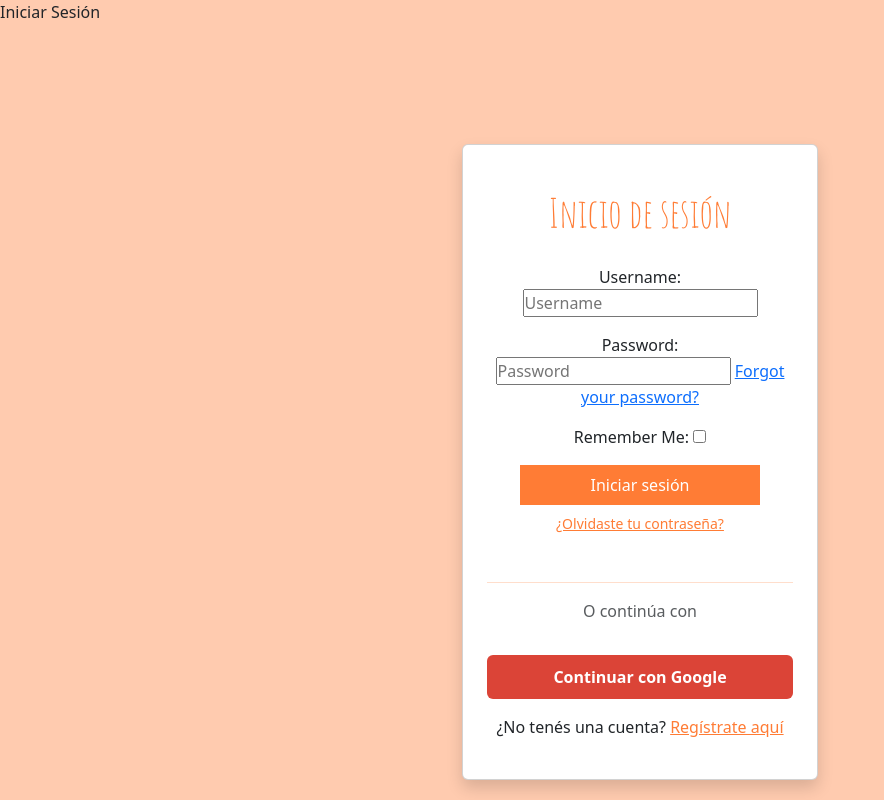
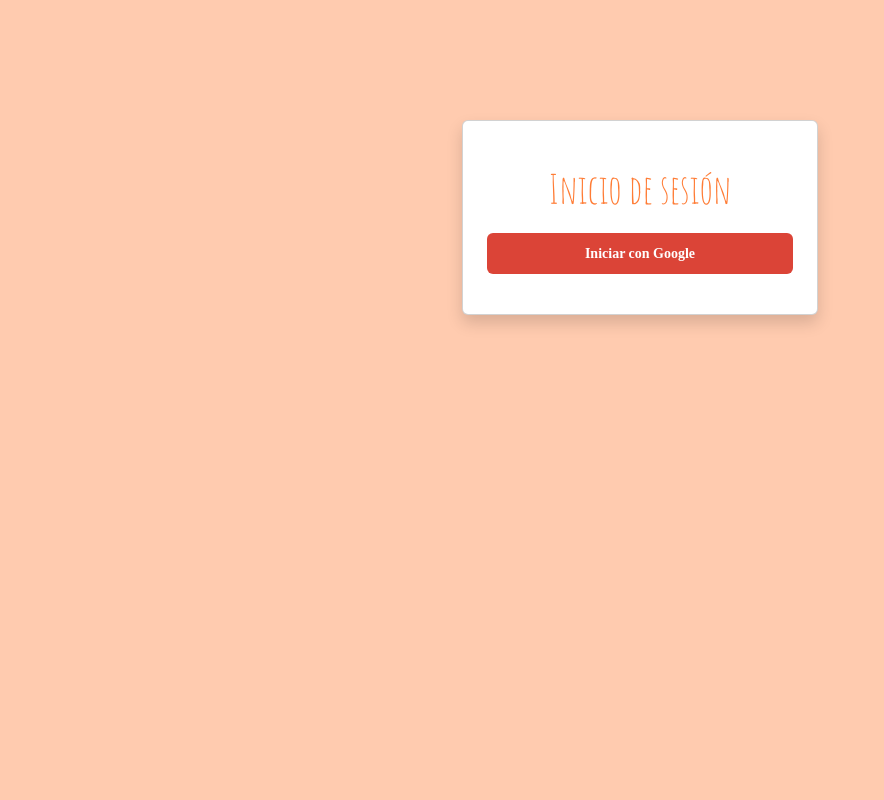
Before and after one commit to GuiiTaglia/TP-IngWeb-2025, a Django app: page /login/ in a window 1280 px wide. Shown: the whole page, without its empty margins (0-884 px from the left). Run offline with Django 5.2, Linux system fonts and the light colour scheme; some libraries are stand-ins or nearby versions; some web fonts are replaced.

Commit message:
cambios en el html de login y registrer

```diff
--- a/mi_aplicacion/bullet_journal/static/bullet_journal/css/styles.css
+++ b/mi_aplicacion/bullet_journal/static/bullet_journal/css/styles.css
@@ -349,6 +349,8 @@ h1 {
   border: none;
   padding: 10px 15px;
   border-radius: 5px;
+  text-align: center;
+  justify-content: center;
 }
 
 .btn.btn-primary:hover{
@@ -770,12 +772,39 @@ h1 {
 }
 
 .log{
-  background-color: #ffcbaf !important
+  background-color: white
+}
+
+.log-button{
+  font-family: 'Times New Roman', Times, serif;
+  font-size: 19px;
+  background-color: #ff986f;
+  color: white;
+  border: none;
+  padding: 10px 15px;
+  border-radius: 5px;
+  text-align: center;
+  justify-content: center;
+}
+
+.log-button:hover {
+  color: #fe610d !important;
+  background-color: #ffd2ba !important;
 }
 
 .log h1{
-  background-color: #ffcbaf;
   font-family: 'Amatic SC', cursive;
   color: #ff7c35;
   font-size: 40px;
+  padding: 0;
+  margin: 20px;
 }
+
+.log a{
+  color: #ff7c35;
+  font-size: 14px;
+}
+
+a[href*="password"] {
+    display: none;
+}
--- a/mi_aplicacion/users/templates/inicio.html
+++ b/mi_aplicacion/users/templates/inicio.html
@@ -30,9 +30,9 @@
     <div class="explicacion">
       <a href="{% url 'users:login' %}">Empezar mi Bullet Journal</a>
 
-      <p class="mt-3">
+      <!-- <p class="mt-3">
         ¿No tienes cuenta? <a href="{% url 'users:signup' %}">Regístrate aquí</a>
-      </p>
+      </p> -->
     </div>
 {% endif %}
 
--- a/mi_aplicacion/users/templates/login.html
+++ b/mi_aplicacion/users/templates/login.html
@@ -1,65 +1,73 @@
 {% load static %}
 {% load socialaccount %}
 
-{% block title %}Iniciar Sesión{% endblock %}
+{% block title %}{% endblock %}
 
 {% block extra_head %}
-<link rel="stylesheet" href="{% static 'bullet_journal/css/styles.css' %}">
 <link href="https://fonts.googleapis.com/css2?family=Amatic+SC:wght@400;700&family=Forum&display=swap" rel="stylesheet">
 <link href="https://cdn.jsdelivr.net/npm/bootstrap@5.3.3/dist/css/bootstrap.min.css" rel="stylesheet">
+<link rel="stylesheet" href="{% static 'bullet_journal/css/styles.css' %}">
 {% endblock %}
 
 {% block subtitulo %}
 {% endblock %}
 
 {% block contenido %}
-<body style="background-color: #ffcbaf;">
-  <div class="container mt-5">
+<body style="background-color: #ffcbaf">
+
+    <div class="container mt-5" >
     <div class="row justify-content-center">
-      <div class="col-md-4">
-        <div class="card shadow p-4" style="text-align: center;">
-          <h1 style="font-family: 'Amatic SC', cursive; color: #ff7c35; font-size: 40px;">Inicio de sesión</h1>
+      <div class="col-md-4" >
+        <div class="card shadow p-4" style="background-color: white">
+          <div class="log" style="font-family: 'Times New Roman', Times, serif; font-size: 17px;">
+            <h1>Inicio de sesión</h1>
 
-          {% if messages %}
+            <!-- {% if messages %}
               {% for message in messages %}
                 <div class="alert alert-{{ message.tags }} alert-dismissible fade show" role="alert">
                   {{ message }}
                   <button type="button" class="btn-close" data-bs-dismiss="alert"></button>
                 </div>
               {% endfor %}
-          {% endif %}
-
-          <form method="post">
+            {% endif %} -->
+              <div style="text-align: center;">
+                <!-- <form method="post">
                   {% csrf_token %}
                   {{ form.as_p }}
 
-            <button type="submit" style="background-color: #ff7c35; color: white; border: none; padding: 8px 70px;">
+                <button type="submit" class="log-button" >
                   Iniciar sesión
                 </button>
+
                 </form>
-
-          <!-- ENLACE DE RECUPERACIÓN - USANDO /accounts/ porque allauth lo maneja -->
-          <p class="mt-2">
-            <a href="/accounts/password/reset/" style="color: #ff7c35; font-size: 14px;">
+                <p></p>
+                <p>
+                  <a href="/accounts/password/reset/" style="font-size: 16px;">
                     ¿Olvidaste tu contraseña?
                   </a>
                 </p>
 
                 <div class="my-3">
-            <hr style="border-color: #ff7c35;">
-            <p class="text-muted">O continúa con</p>
-          </div>
+                  <hr style="border-color: #484747; ">
+                  <p class="text-muted">o continúa con</p>
+                </div> -->
 
                 <a href="{% provider_login_url 'google' %}"
                   class="btn w-100 mb-3"
                   style="background-color: #db4437; color: white; border: none; padding: 10px; font-weight: bold;">
-             Continuar con Google
+                  Iniciar con Google
                 </a>
 
-          <p>¿No tenés una cuenta? <a style="color: #ff7c35;" href="{% url 'users:signup' %}">Regístrate aquí</a></p>
+                <!-- <p>¿No tenés una cuenta? <a style="color: #ff7c35;" href="{% url 'users:signup' %}">Regístrate aquí</a></p> -->
+              </div>
+
+
+
         </div>
       </div>
     </div>
   </div>
+  </div>
+
 </body>
 {% endblock %}
--- a/mi_aplicacion/users/templates/register.html
+++ b/mi_aplicacion/users/templates/register.html
@@ -34,7 +34,7 @@
             <form method="post" class="mb-4">
               {% csrf_token %}
 
-              <div class="mb-3">
+              <!-- <div class="mb-3">
                 <label for="{{ form.username.id_for_label }}" class="form-label">Usuario</label>
                 {{ form.username }}
                 {% if form.username.errors %}
@@ -81,11 +81,10 @@
               <button type="submit" class="btn.btn-primary"> Crear Cuenta </button>
             </form>
 
-            <!-- SEPARADOR -->
             <div class="my-3">
               <hr style="border-color: #ff7c35;">
               <p class="text-muted text-center">O regístrate con</p>
-            </div>
+            </div> -->
 
             <!-- BOTÓN DE GOOGLE -->
             <a href="{% provider_login_url 'google' %}"
```
Also changed, not shown: mi_aplicacion/bullet_journal/templates/bullet_journal/journal/diary_list.html (+11 -10 lines), mi_aplicacion/users/views.py (+15 -0 lines), mi_aplicacion/db.sqlite3. Lines whose indentation alone changed are shown as unchanged.
